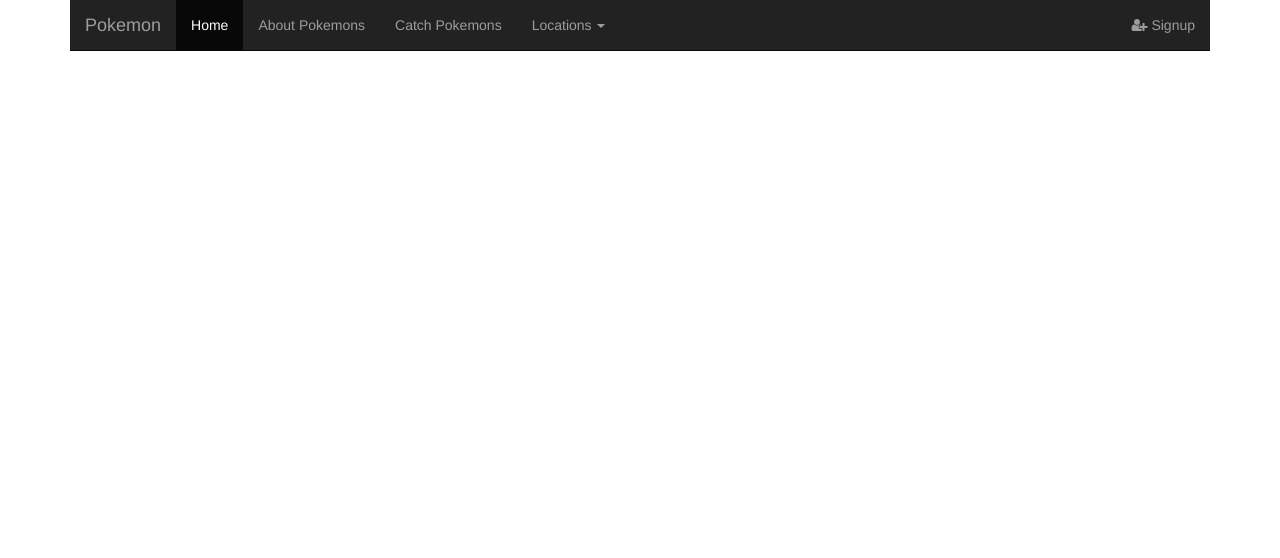
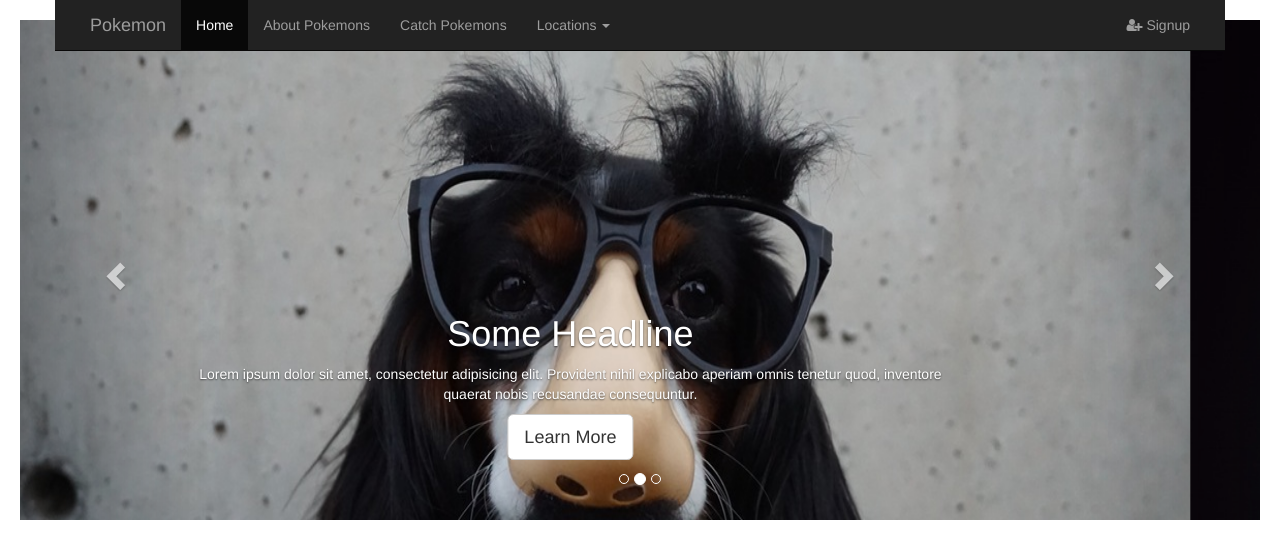
Before and after one commit to erikyoung/pokemon_website, a plain HTML site: page index.html in a window 1280 px wide. Drawn offline with nearby package versions, Linux system fonts and the light colour scheme; files that its build step writes are made by us from their sources; files whose address does not match are found by name.

Commit message:
finished the navbar

```diff
--- a/css/styles.css
+++ b/css/styles.css
@@ -0,0 +1,54 @@
+body {
+	padding: 20px;
+	color: #5a5a5a;
+}
+
+.navbar-wrapper {
+	position: absolute;
+	top: 0;
+	right: 0;
+	left: 0;
+	z-index: 20;
+}
+
+.navbar-wrapper > .container{
+    padding-right: 0;
+    padding-left: 0;
+}
+
+.navbar-wrapper .navbar .container{
+    width: auto;
+}
+
+.navbar-wrapper .navbar {
+    padding-right: 20px;
+    padding-left: 20px;
+}
+
+
+.carousel {
+	height: 500px;
+	margin-bottom: 50px;
+
+}
+
+.carousel .item {
+	height: 500px;
+	background-color: #777;
+}
+
+.carousel-inner > .item > img {
+	position: absolute;
+	height: 500px;
+	min-width: 100%;
+	top: 0;
+	left:0;
+}
+
+h1 {
+	font-family: ;
+}
+
+h2 {
+	font-family: ;
+}
--- a/index.html
+++ b/index.html
@@ -10,6 +10,7 @@
     <link href="https://fonts.googleapis.com/css?family=Inconsolata|Open+Sans" rel="stylesheet">
     <link rel="stylesheet" href="https://maxcdn.bootstrapcdn.com/bootstrap/3.3.7/css/bootstrap.min.css" integrity="sha384-BVYiiSIFeK1dGmJRAkycuHAHRg32OmUcww7on3RYdg4Va+PmSTsz/K68vbdEjh4u" crossorigin="anonymous">
     <script src="https://use.fontawesome.com/85e74cef65.js"></script>
+    <link rel="stylesheet" href="https://maxcdn.bootstrapcdn.com/font-awesome/4.6.3/css/font-awesome.min.css">
     <link rel="stylesheet" type="text/css" href="css/styles.css">
 
 
@@ -63,6 +64,71 @@
     </div>
 <!--	navigation bar ends here-->
 
+<!--carousel starts here-->
+
+<div id="myCarousel" class="carousel slide" data-ride="carousel">
+  <!-- Indicators -->
+  <ol class="carousel-indicators">
+    <li data-target="#carousel-example-generic" data-slide-to="0" class="active"></li>
+    <li data-target="#carousel-example-generic" data-slide-to="1"></li>
+    <li data-target="#carousel-example-generic" data-slide-to="2"></li>
+  </ol>
+
+  <!-- Wrapper for slides -->
+  <div class="carousel-inner" role="listbox">
+    <div class="item active">
+      <img src="images/slide1.jpeg" alt="First slide">
+      <div class="container">
+          <div class="carousel-caption">
+              <h1>Some Headline</h1>
+              <p>Lorem ipsum dolor sit amet, consectetur adipisicing elit. Provident nihil explicabo aperiam omnis tenetur quod, inventore quaerat nobis recusandae consequuntur.</p>
+                <p><a class="btn btn-default btn-lg" href="#">Learn More</a></p>
+          </div>
+      </div>
+
+      <div class="carousel-caption">
+
+      </div>
+    </div>
+    <div class="item">
+      <img src="images/slide2.jpg" alt="Second slide">
+      <div class="carousel-caption">
+              <h1>Some Headline</h1>
+              <p>Lorem ipsum dolor sit amet, consectetur adipisicing elit. Provident nihil explicabo aperiam omnis tenetur quod, inventore quaerat nobis recusandae consequuntur.</p>
+                <p><a class="btn btn-default btn-lg" href="#">Learn More</a></p>
+          </div>
+      <div class="carousel-caption">
+
+      </div>
+    </div>
+
+    <div class="item">
+      <img src="images/slide3.jpeg" alt="Third slide">
+      <div class="carousel-caption">
+              <h1>Some Headline</h1>
+              <p>Lorem ipsum dolor sit amet, consectetur adipisicing elit. Provident nihil explicabo aperiam omnis tenetur quod, inventore quaerat nobis recusandae consequuntur.</p>
+                <p><a class="btn btn-default btn-lg" href="#">Learn More</a></p>
+          </div>
+      <div class="carousel-caption">
+
+      </div>
+    </div>
+
+  </div>
+
+  <!-- Controls -->
+  <a class="left carousel-control" href="#carousel-example-generic" role="button" data-slide="prev">
+    <span class="glyphicon glyphicon-chevron-left" aria-hidden="true"></span>
+    <span class="sr-only">Previous</span>
+  </a>
+  <a class="right carousel-control" href="#carousel-example-generic" role="button" data-slide="next">
+    <span class="glyphicon glyphicon-chevron-right" aria-hidden="true"></span>
+    <span class="sr-only">Next</span>
+  </a>
+</div>
+
+<!--carousel ends here-->
+
 
 
 
```
